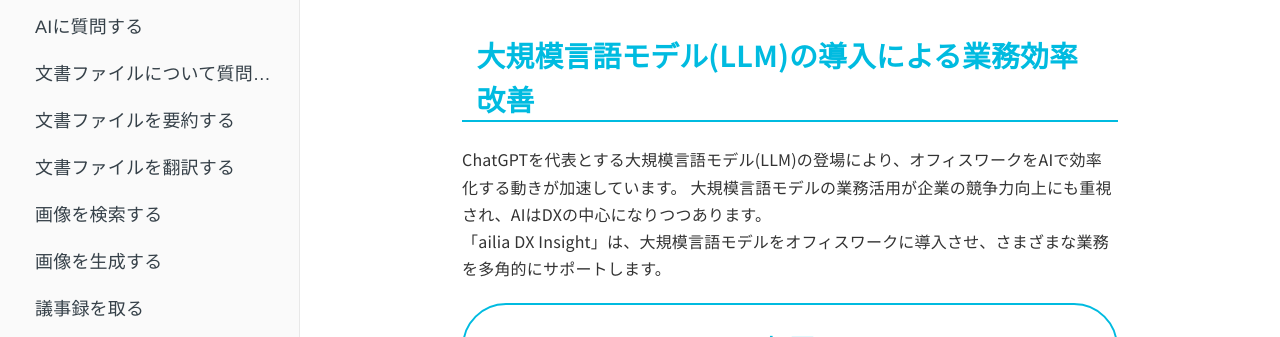
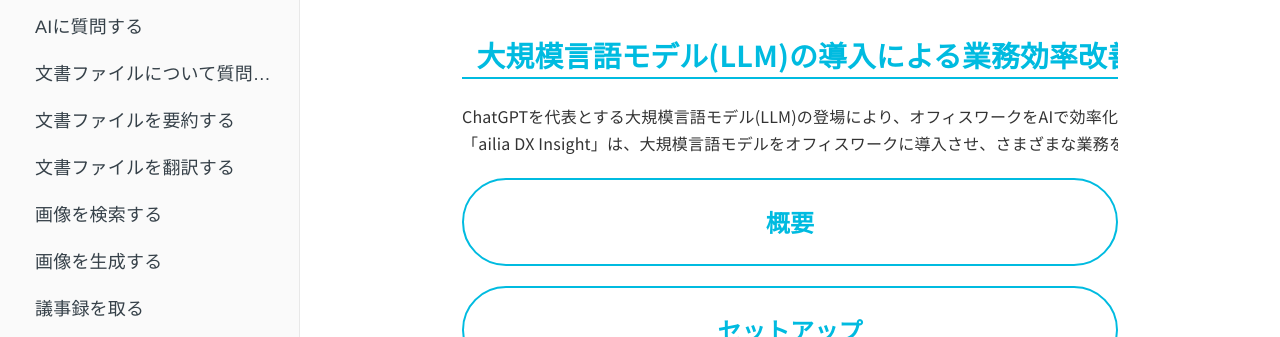
Before and after one commit to TomonoriHattori/ailia-DX-Insight-description, a plain HTML site: page index.html in a window 1280 px wide. Shown: the part 463-800 px from the top of the page. Drawn offline with Linux system fonts and the light colour scheme.

Commit message:
Update website.css

```diff
--- a/styles/website.css
+++ b/styles/website.css
@@ -23,6 +23,10 @@
 
 body{
   font-size: 18px;
+  overflow-x: auto;  /* 横スクロールの指定 */
+  white-space: nowrap;  /* 横スクロールの指定 */
+  overflow-scrolling: touch;  /* スクロールを滑らかにする */
+  -webkit-overflow-scrolling: touch;  /* スクロールを滑らかにする */
 }
 
 .markdown-section h1,
```
